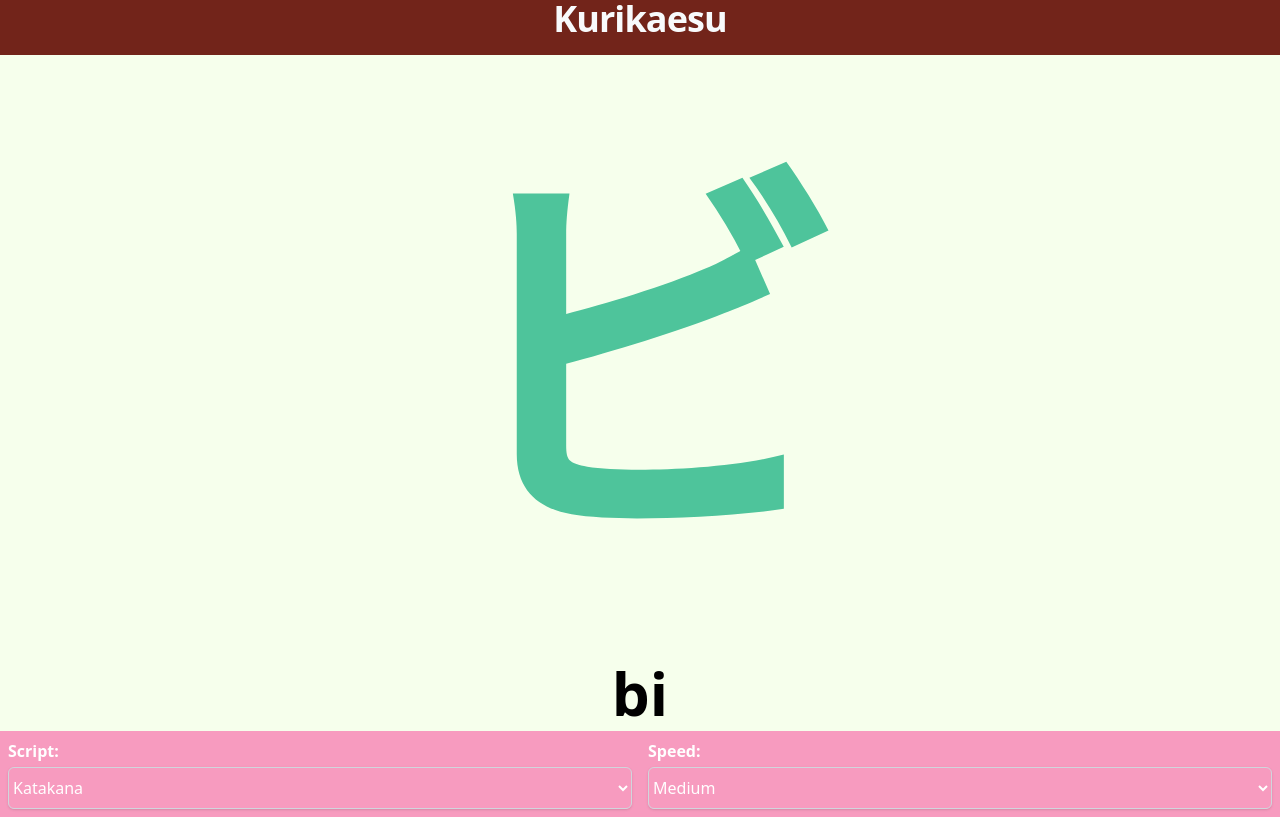
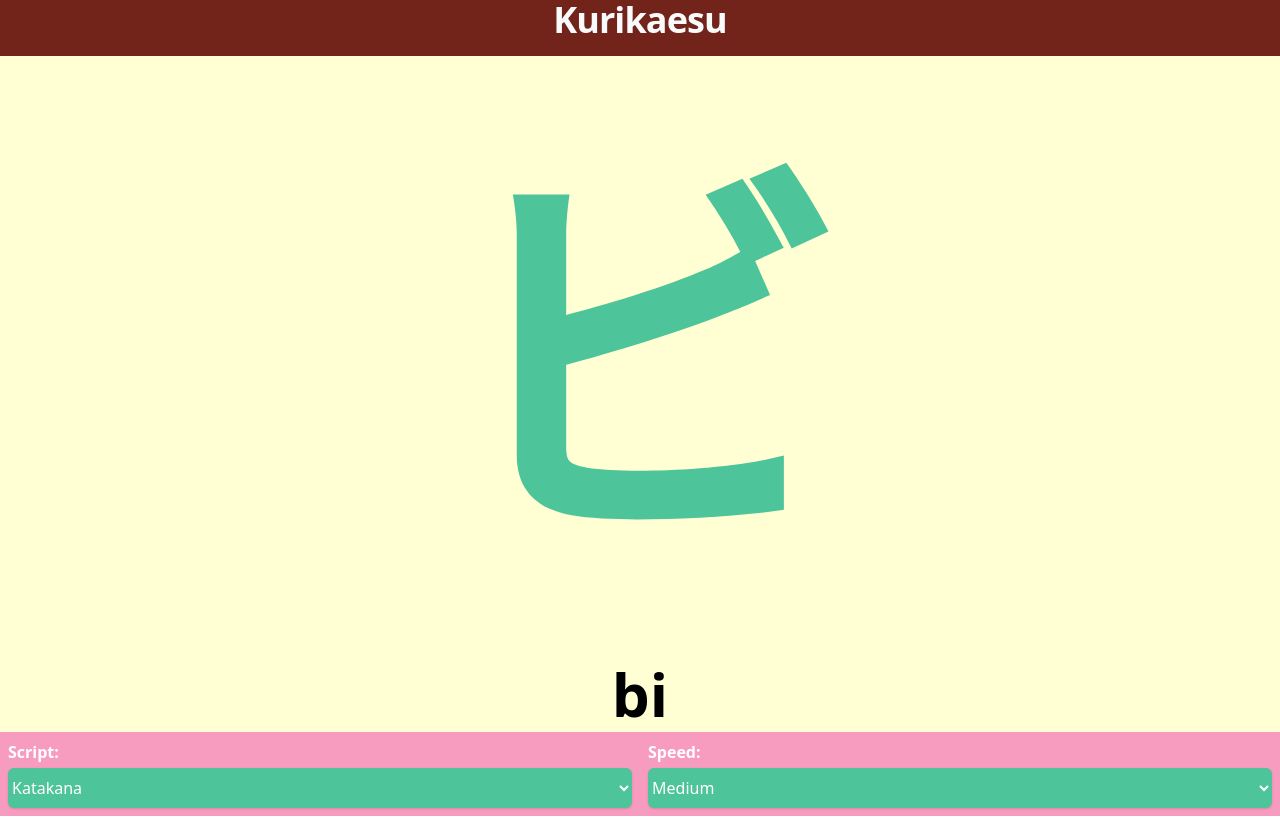
Before and after one commit to jorgedonoso/kurikaesu, a Next.js app: page / in a window 1280 px wide. Built offline with nearby package versions, Linux system fonts and the light colour scheme.

Commit message:
Update core colors

```diff
--- a/src/app/page.tsx
+++ b/src/app/page.tsx
@@ -18,7 +18,7 @@ export default function Home() {
       <h1 className="w-full text-center text-slate-50 text-4xl font-extrabold tracking-tight bg-[#72241a] p-4 shadow">
         Kurikaesu
       </h1>
-      <div className="w-full flex-1 flex flex-col items-center justify-center bg-[#f6ffec]">
+      <div className="w-full flex-1 flex flex-col items-center justify-center bg-[#ffffd3]">
         {/* Show character */}
         <div className="text-[clamp(10rem,50vw,25rem)] font-bold text-[#4ec49b]">
           {currentKana.char}
@@ -54,7 +54,7 @@ export default function Home() {
               onChange={(event) =>
                 setSelection(event.target.value as ScriptOptions)
               }
-              className="block w-full py-2 border border-gray-300 rounded-md shadow-sm focus:outline-none focus:ring-2 text-white"
+              className="block w-full py-2 rounded-md shadow-sm focus:outline-none focus:ring-2 bg-[#4ec49b] text-white"
             >
               <option>Katakana</option>
               <option>Hiragana</option>
@@ -67,7 +67,7 @@ export default function Home() {
             <select
               value={speedMs}
               onChange={(event) => setSpeedMs(Number(event.target.value))}
-              className="block w-full py-2 border border-gray-300 rounded-md shadow-sm focus:outline-none focus:ring-2 text-white"
+              className="block w-full py-2 rounded-md shadow-sm focus:outline-none focus:ring-2 bg-[#4ec49b] text-white"
             >
               <option value={4000}>Slow</option>
               <option value={3000}>Medium</option>
```
